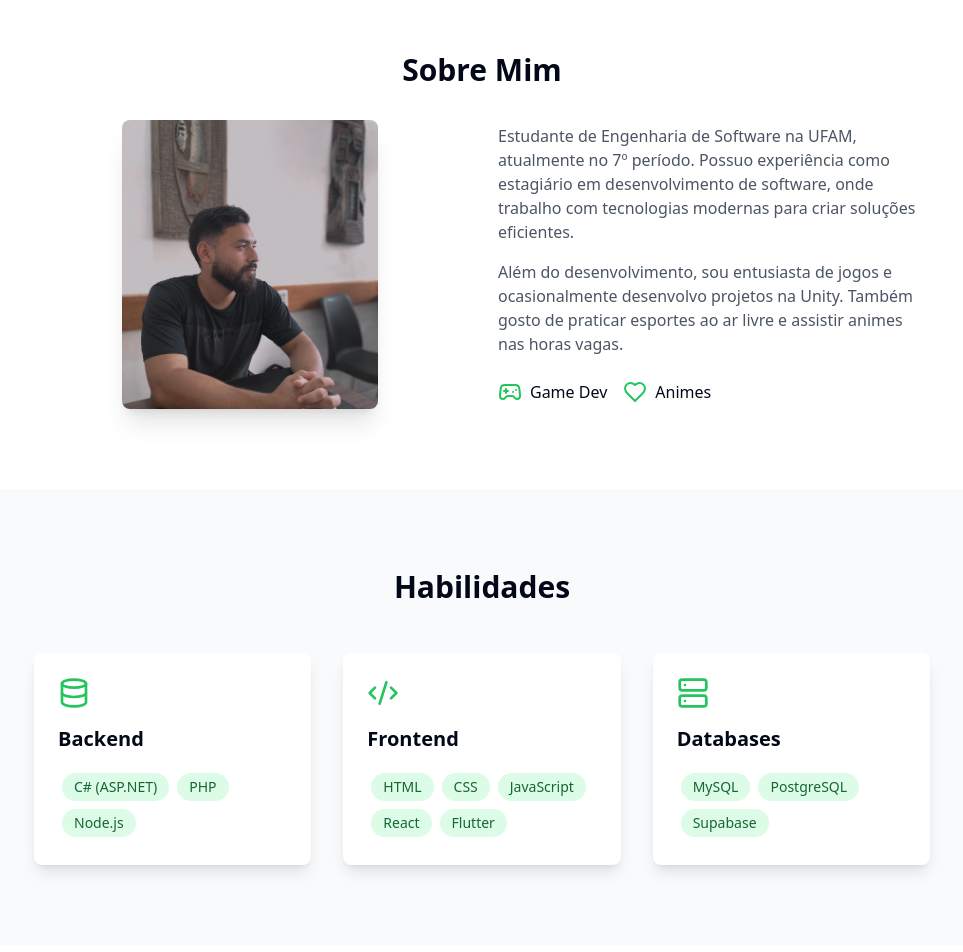
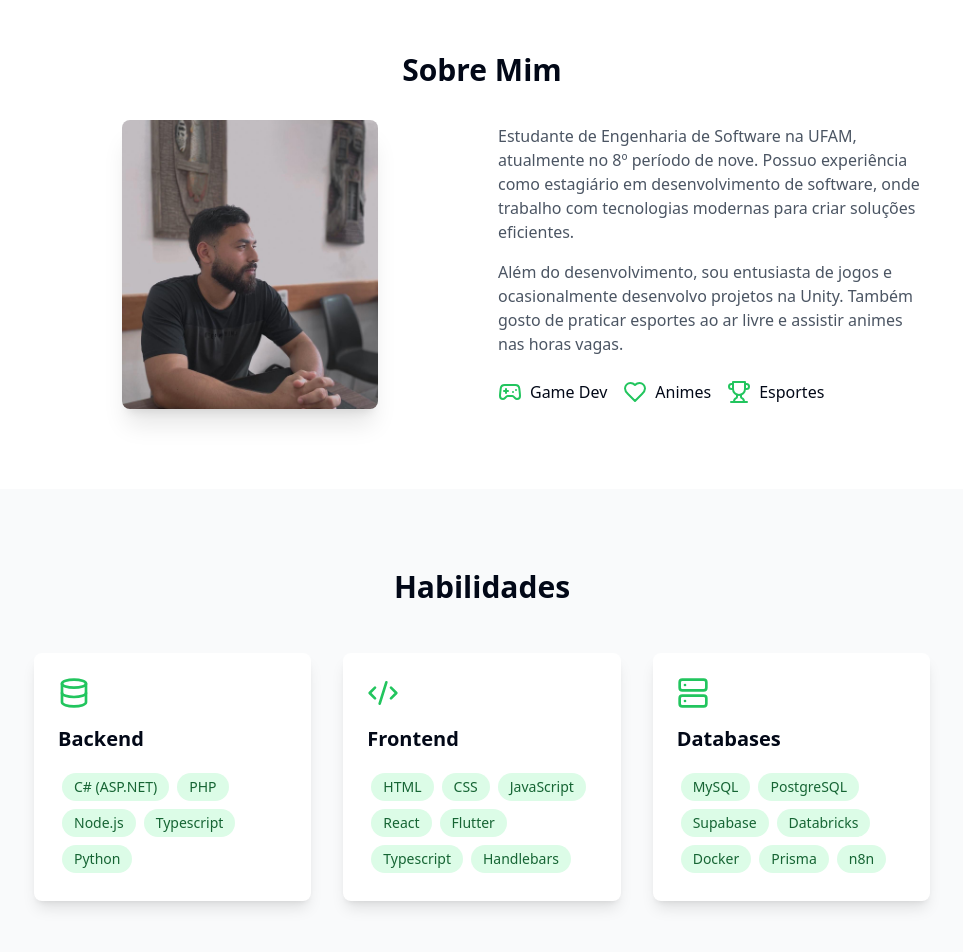
Before and after one commit to rennan-dev/portfolio-main, a React (Vite) app in the folder codigo_fonte/: page / in a window 1280 px wide. Shown: the part 420-1372 px from the top of the page, without its empty margins (158-1121 px from the left). Built offline with nearby package versions, Linux system fonts and the light colour scheme.

Commit message:
📝 docs: atualização das informações na página do portfólio

```diff
--- a/codigo_fonte/src/App.jsx
+++ b/codigo_fonte/src/App.jsx
@@ -17,7 +17,8 @@ import {
   Gamepad2,
   Heart,
   ArrowLeft,
-  ArrowRight
+  ArrowRight,
+  Trophy
 } from "lucide-react";
 
 const fadeIn = {
@@ -158,7 +159,7 @@ const App = () => {
             </div>
             <div>
             <p className="text-gray-600 mb-4">
-              Estudante de Engenharia de Software na UFAM, atualmente no 7º período.
+              Estudante de Engenharia de Software na UFAM, atualmente no 8º período de nove.
               Possuo experiência como estagiário em desenvolvimento de software,
               onde trabalho com tecnologias modernas para criar soluções eficientes.
             </p>
@@ -175,6 +176,10 @@ const App = () => {
               <div className="flex items-center gap-2">
                 <Heart className="text-green-500" />
                 <span>Animes</span>
+              </div>
+              <div className="flex items-center gap-2">
+                <Trophy className="text-green-500" />
+                <span>Esportes</span>
               </div>
             </div>
             </div>
@@ -202,6 +207,8 @@ const App = () => {
                         <span className="skill-tag">C# (ASP.NET)</span>
                         <span className="skill-tag">PHP</span>
                         <span className="skill-tag">Node.js</span>
+                        <span className="skill-tag">Typescript</span>
+                        <span className="skill-tag">Python</span>
                       </div>
                     </div>
                     <div className="bg-white p-6 rounded-lg shadow-lg">
@@ -213,6 +220,8 @@ const App = () => {
                         <span className="skill-tag">JavaScript</span>
                         <span className="skill-tag">React</span>
                         <span className="skill-tag">Flutter</span>
+                        <span className="skill-tag">Typescript</span>
+                        <span className="skill-tag">Handlebars</span>
                       </div>
                     </div>
                     <div className="bg-white p-6 rounded-lg shadow-lg">
@@ -222,6 +231,10 @@ const App = () => {
                         <span className="skill-tag">MySQL</span>
                         <span className="skill-tag">PostgreSQL</span>
                         <span className="skill-tag">Supabase</span>
+                        <span className="skill-tag">Databricks</span>
+                        <span className="skill-tag">Docker</span>
+                        <span className="skill-tag">Prisma</span>
+                        <span className="skill-tag">n8n</span>
                       </div>
                     </div>
                   </div>
```
Also changed, not shown: 1 other file (tests, documents, lock files or other folders).
